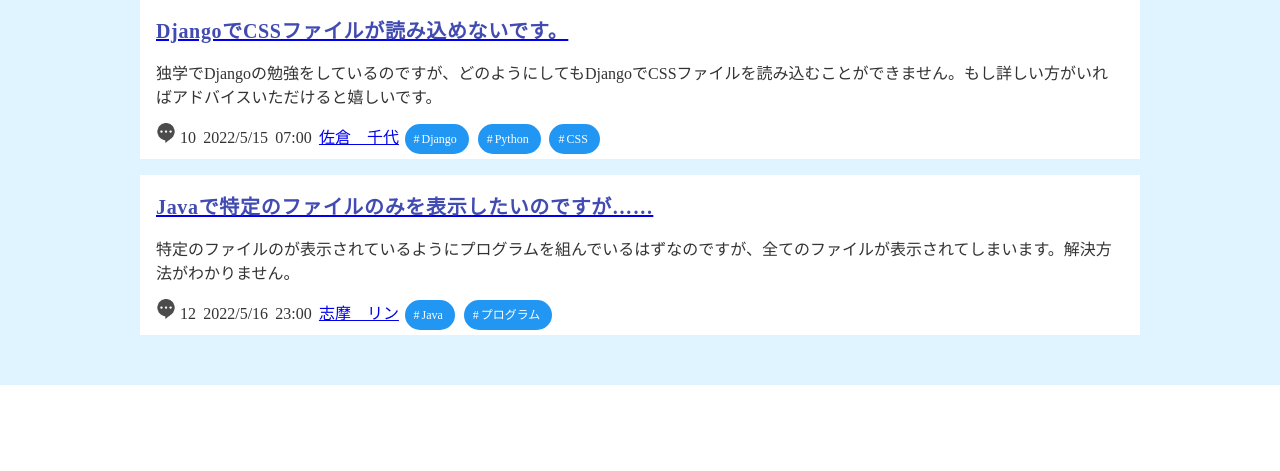
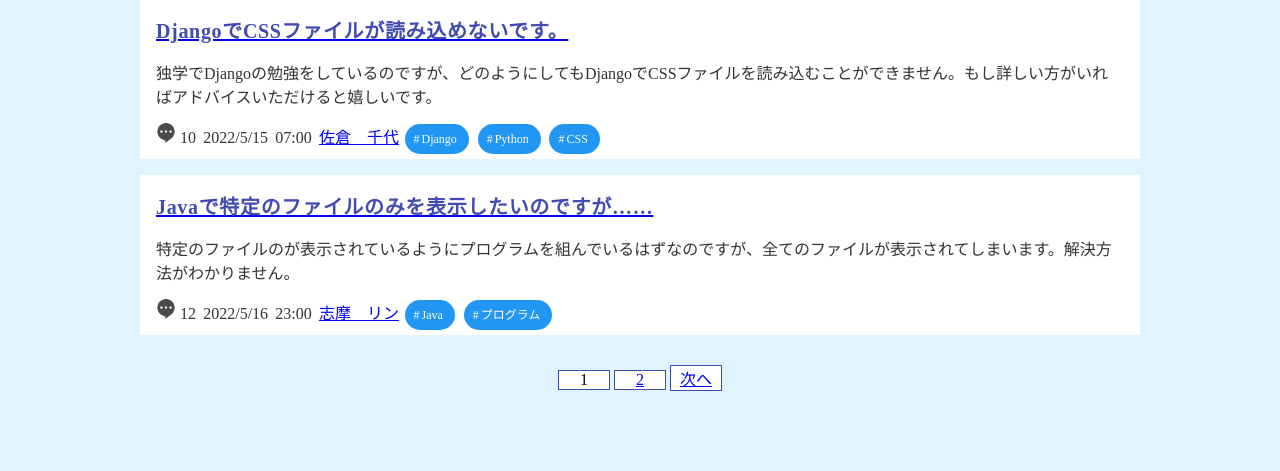
Before and after one commit to ohNarumi/PBL1, a PHP site: page /question_index.php in a window 1280 px wide. Shown: the part 860-1331 px from the top of the page. Before the commit the page ends 1245 px from the top, so only its background shows below. Run offline with PHP 8.4, Linux system fonts and the light colour scheme.

Commit message:
質問一覧画面にページシフト用のボタンを追加#74

```diff
--- a/css/index.css
+++ b/css/index.css
@@ -196,6 +196,7 @@ body {
 	left: 0;
 	right: 0;
 	width: 80%;
+	min-width: 480px;
 	margin: auto;
 }
 
--- a/css/question_index.css
+++ b/css/question_index.css
@@ -177,3 +177,17 @@ input:checked + .tab_class + .content_class {
     background-color: #6b75da;
     color: #fff;
 }
+
+.ko3 {
+    width: 100%;
+    margin-top: 3%;
+    margin-bottom: 3%;
+    text-align: center;
+}
+
+.ko3 li{
+    display: inline-block;
+    width: 50px;
+    background-color: #ffffff;
+    border: 1px solid #414BB2;
+}
--- a/question_index.php
+++ b/question_index.php
@@ -176,7 +176,16 @@
                         </ul>
                     </section>
                 </div>
+
+            <div class="ko3">
+                <ul class="example2">
+                    <li class="this"><p class="position-senter">1</p></li>
+                    <li><a href="./question_index_2.php"><p class="position-senter">2</p></a></li>
+                    <li><a href="./question_index_2.php"><p class="position-senter">次へ</p></a></li>
+                </ul>
             </div>
+        </div>
+
             <input type="radio" name="tab_name" id="tab2" >
             <label class="tab_class" for="tab2">未解決</label>
             <div class="content_class">
@@ -271,6 +280,13 @@
                     </section>
                 </div>
 
+                <div class="ko3">
+                <ul class="example2">
+                    <li class="this"><p class="position-senter">1</p></li>
+                    <li><a href="./question_index_2.php"><p class="position-senter">2</p></a></li>
+                    <li><a href="./question_index_2.php"><p class="position-senter">次へ</p></a></li>
+                </ul>
+            </div>
             </div>
         </div>
     </div>
```
